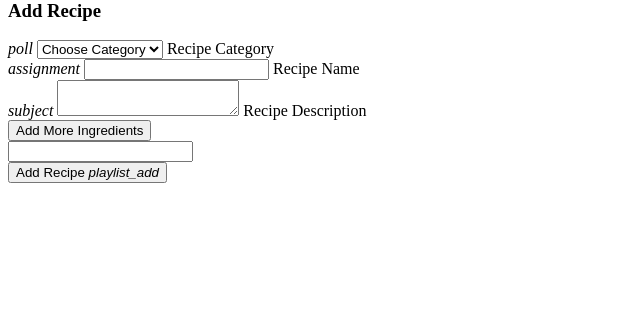
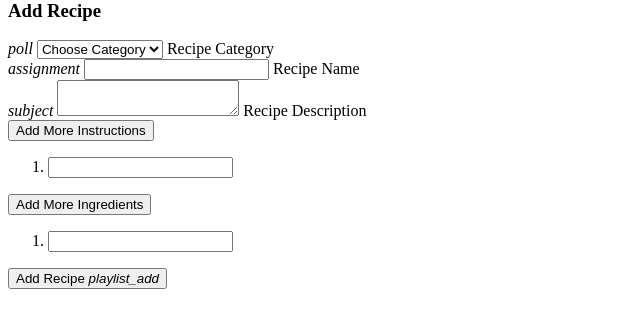
Before and after one commit to ramblingbarney/refactored-funicular, a Python web app: template templates/add_recipe.html in a window 1280 px wide. Shown: the part 19-347 px from the top of the page, without its empty margins (0-640 px from the left). Run offline with Jinja, Linux system fonts and the light colour scheme; the template is opened without the code that fills it, so the values that code supplies are empty; some libraries are stand-ins or nearby versions.

Commit message:
- Updated dynamic ingredients input boxes with numbers - Added dynamic adding numbered instructions text boxes - Added TODO notes which will be picked up by atom todo-show package

```diff
--- a/templates/add_recipe.html
+++ b/templates/add_recipe.html
@@ -1,24 +1,43 @@
 {% extends 'base.html' %} {% block content %}
 <script src="https://cdnjs.cloudflare.com/ajax/libs/jquery/3.2.1/jquery.min.js"></script>
 <script>
+// Add remove input text box dynamically taken from here
+// https://www.sanwebe.com/2013/03/addremove-input-fields-dynamically-with-jquery
+// I have modified it adding 'inputField' variable to allow varible 'x' string interpollation
+
 $(document).ready(function() {
-    var max_fields      = 50; //maximum input boxes allowed
-    var wrapper         = $(".input_fields_wrap"); //Fields wrapper
-    var add_button      = $(".add_field_button"); //Add button ID
+    var max_fields      = 100; //maximum input boxes allowed
+    var wrapper_ingredients = $(".input_fields_wrap_ingredients"); //Fields wrapper ingredients
+    var wrapper_instructions = $(".input_fields_wrap_instructions"); //Fields wrapper insstructions
+    var add_button_ingredients = $(".add_field_button_ingredients"); //Add button ID ingredients
+    var add_button_instructions = $(".add_field_button_instructions"); //Add button ID insstructions
 
     var x = 1; //initlal text box count
-    $(add_button).click(function(e){ //on add input button click
+
+    $(add_button_instructions).click(function(e){ //on add input button click
         e.preventDefault();
         if(x < max_fields){ //max input box allowed
-            inputField = `<div><input type="text" name="ingredient[${x}]"/><a href="#" class="remove_field">Remove</a></div>`
-            console.log(inputField);
-            $(wrapper).append(inputField); //add input box
+            inputField_instructions = `<li><input type="text" name="instructions[${x}]"/><a href="#" class="remove_field_instructions">Remove</a></li>`
+            $(wrapper_instructions).append(inputField_instructions); //add input box
             x++; //text box increment
         }
     });
 
-    $(wrapper).on("click",".remove_field", function(e){ //user click on remove text
-        e.preventDefault(); $(this).parent('div').remove(); x--;
+    $(add_button_ingredients).click(function(e){ //on add input button click
+        e.preventDefault();
+        if(x < max_fields){ //max input box allowed
+            input_fields_ingredients = `<li><input type="text" name="ingredient[${x}]"/><a href="#" class="remove_field_ingredients">Remove</a></li>`
+            $(wrapper_ingredients).append(input_fields_ingredients); //add input box
+            x++; //text box increment
+        }
+    });
+
+    $(wrapper_ingredients).on("click",".remove_field_ingredients", function(e){ //user click on remove text
+        e.preventDefault(); $(this).parent('li').remove(); x--;
+    })
+
+    $(wrapper_instructions).on("click",".remove_field_instructions", function(e){ //user click on remove text
+        e.preventDefault(); $(this).parent('li').remove(); x--;
     })
 });
 </script>
@@ -53,13 +72,24 @@ $(document).ready(function() {
         </div>
 
         <div class="row">
-          <div class="input_fields_wrap input-field col s12">
-            <button class="add_field_button" type="button">Add More Ingredients</button>
-            <div><input type="text" name="ingredient[0]"></div>
+          <div class="input-field col s12">
+            <button class="add_field_button_instructions" type="button">Add More Instructions</button>
+            <div>
+              <ol class="input_fields_wrap_instructions">
+                <li><input type="text" name="instructions[0]"></li>
+              </ol>
+            </div>
           </div>
-
-              <!-- <input type="text" name="tree[tree1][fruit]"> -->
-
+        </div>
+        <div class="row">
+          <div class="input-field col s12">
+            <button class="add_field_button_ingredients" type="button">Add More Ingredients</button>
+            <div>
+              <ol class="input_fields_wrap_ingredients">
+                <li><input type="text" name="ingredient[0]"></li>
+              </ol>
+            </div>
+          </div>
         </div>
         <div class="row">
             <button class="btn waves-effect waves-light" type="submit" name="action">Add Recipe
```
Also changed, not shown: app.py (+11 -7 lines).
